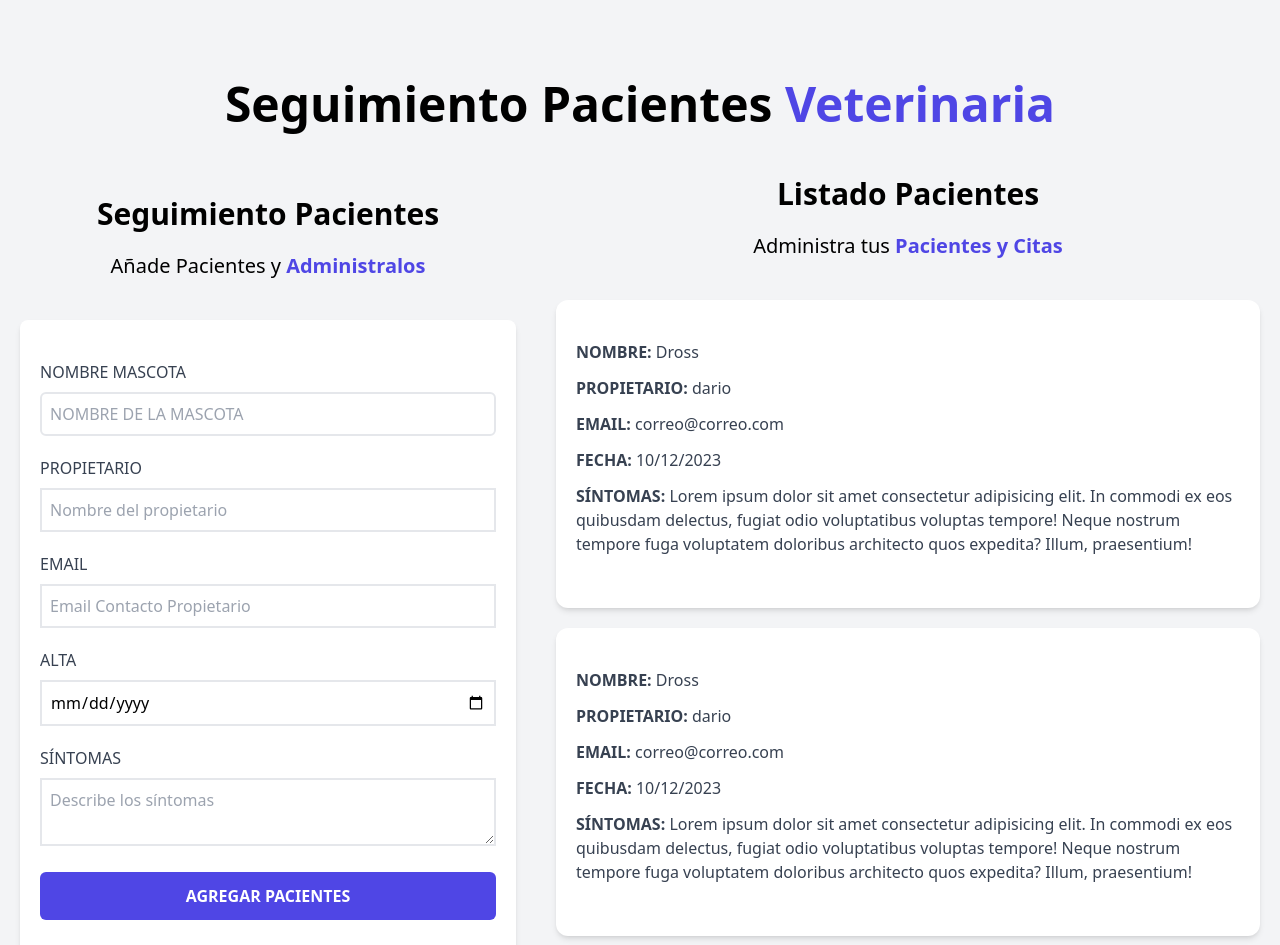
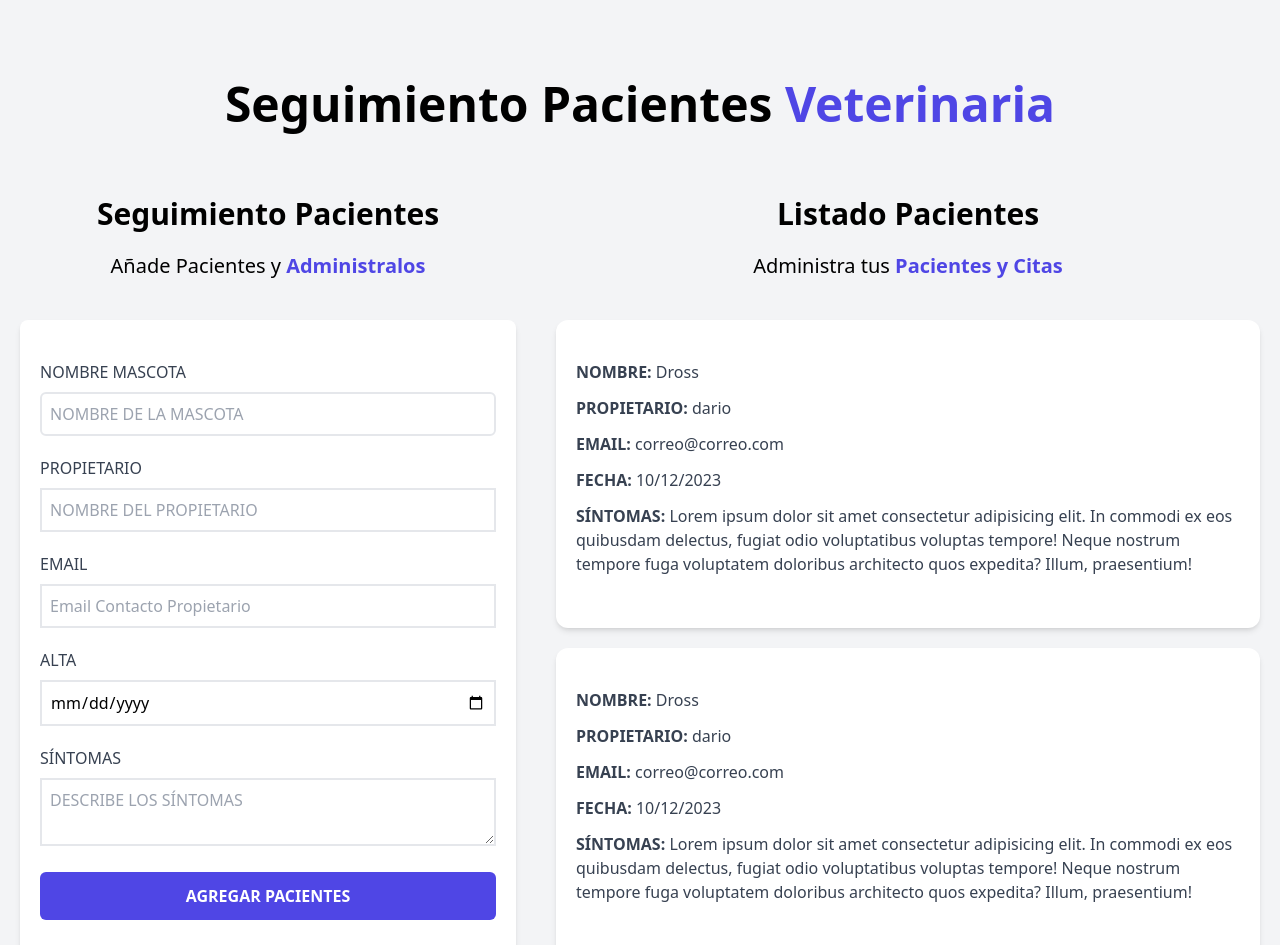
Before and after one commit to dariotovar6920/citas-react, a React (Vite) app: page / in a window 1280 px wide. Shown: the top 945 px of the page. Built offline with nearby package versions, Linux system fonts and the light colour scheme.

Commit message:
agregando props

```diff
--- a/src/App.jsx
+++ b/src/App.jsx
@@ -1,3 +1,4 @@
+import {useState} from  'react'
 import Header from "./components/Header"
 import Formulario from "./components/Formulario"
 import ListadoPacientes from "./components/ListadoPacientes"
@@ -5,12 +6,18 @@ import Paciente from "./components/Paciente"
 
 function App() {
 
+  const [pacientes, setPacientes] = useState([]);
+
+
   return (
     <div className="container mx-auto mt-20">
       <Header/>
 
       <div className="mt-12 md:flex">
-        <Formulario/>
+        <Formulario
+          pacientes={pacientes}
+          setPacientes={setPacientes}
+        />
         <ListadoPacientes/>
       </div>
 
--- /dev/null
+++ b/src/components/Error.jsx
@@ -0,0 +1,11 @@
+import { useState, useEffect } from 'react'
+
+const Error = ({mensaje}) => {
+  return (
+    <div className='bg-red-600 text-white text-center uppercase p-3 font-bold mb-3 rounded-md'>
+        <p>{mensaje}</p>
+    </div>
+  )
+}
+
+export default Error
--- a/src/components/Formulario.jsx
+++ b/src/components/Formulario.jsx
@@ -1,17 +1,48 @@
 import {useState, useEffect} from 'react';
+import Error from './Error'
 
-const Formulario = () => {
+const Formulario = ({pacientes,setPacientes }) => {
 
   const [nombre, setNombre] = useState('');
   const [propietario, setPropietario] = useState('');
   const [email, setEmail] = useState('');
   const [fecha, setFecha] = useState('');
   const [sintoma, setSintoma] = useState('');
+  const [error, setError] = useState(false);
 
   const handleSubmit = (e) =>{
     e.preventDefault();
-    console.log('enviando el formulario');
-  }
+
+    //validación del formulario
+    if([nombre, propietario, email, fecha, sintoma].includes('')){
+        console.log('hay al menos un campo vacío')
+
+        setError(true);
+        return;
+    }
+
+    setError(false);
+
+    //objeto de paciente
+    const objetoPaciente = {
+        nombre,
+        propietario,
+        email,
+        fecha,
+        sintoma
+    }
+
+    setPacientes([...pacientes, objetoPaciente]);
+
+    //reiniciar el formulario
+    setNombre('');
+    setPropietario('');
+    setEmail('');
+    setFecha('');
+    setSintoma('');
+
+    }
+
 
   return (
     <div className="md:w-1/2 lg:w-2/5 m-5">
@@ -26,6 +57,7 @@ const Formulario = () => {
          onSubmit={handleSubmit}
          className="bg-white shadow-md rounded-lg py-10 px-5 mb-10"
          >
+            {error && <Error  mensaje= "Todo los campos son obligatorios"/>}
         <div className="mb-5">
             <label htmlFor="mascota" className="block text-gray-700 uppercase">Nombre Mascota</label>
             <input
@@ -44,7 +76,7 @@ const Formulario = () => {
                 id="propietario"
                 type="text"
                 placeholder="Nombre del propietario"
-                className="border-2 w-full p-2 mt-2 placeholder-gray-400 roundex-md"
+                className="border-2 w-full p-2 mt-2 placeholder-gray-400 roundex-md uppercase"
                 value={propietario}
                 onChange={ (e) => setPropietario(e.target.value) }
             />
@@ -74,11 +106,11 @@ const Formulario = () => {
         </div>
 
         <div className="mb-5">
-            <label htmlFor="sintomas" className="block text-gray-700 uppercase ">Síntomas</label>
+            <label htmlFor="sintomas" className="block text-gray-700 uppercase">Síntomas</label>
 
             <textarea
                  id="sintomas"
-                 className="border-2 w-full p-2 mt-2 placeholder-gray-400 roundex-md"
+                 className="border-2 w-full p-2 mt-2 placeholder-gray-400 roundex-md uppercase"
                  placeholder="Describe los síntomas"
                  value={sintoma}
                  onChange={ (e) => setSintoma(e.target.value) }
--- a/src/components/ListadoPacientes.jsx
+++ b/src/components/ListadoPacientes.jsx
@@ -3,7 +3,7 @@ import Paciente from "./Paciente"
 const ListadoPacientes = () => {
   return (
     <div className="md:w-1/2 lg:w-3/5 md-h-screen overflow-y-scroll">
-        <h2 className="font-black text-3xl text-center">Listado Pacientes</h2>
+        <h2 className="font-black text-3xl text-center mt-5">Listado Pacientes</h2>
         <p className="text-xl mt-5 mb-10 text-center">
           Administra tus<span className="text-indigo-600 font-bold"> Pacientes y Citas</span>
         </p>
```
